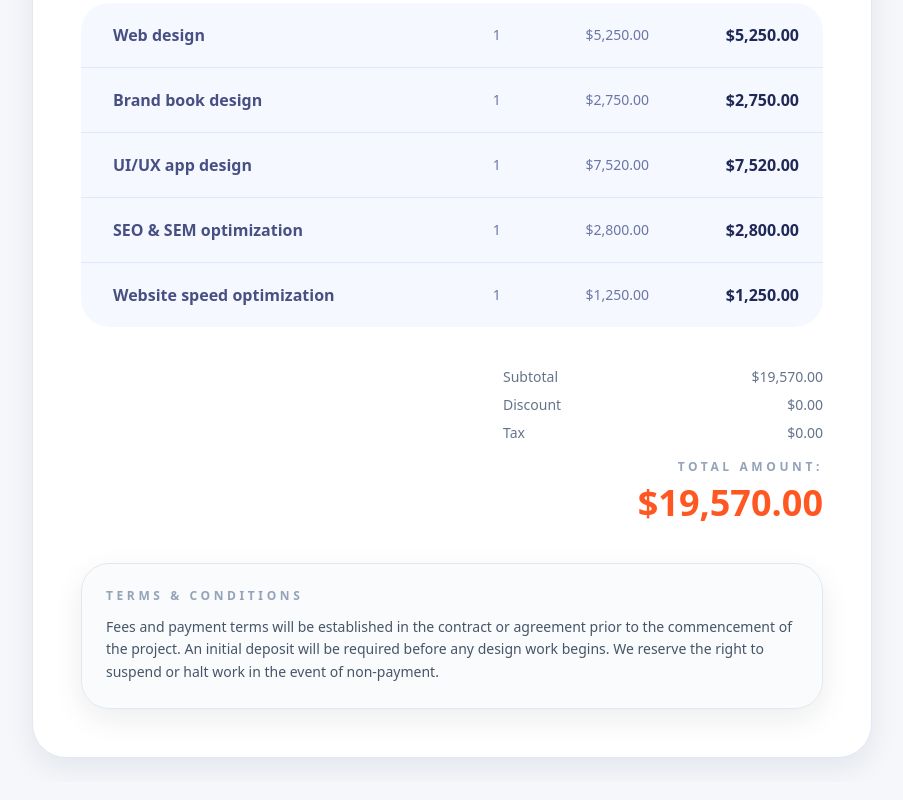
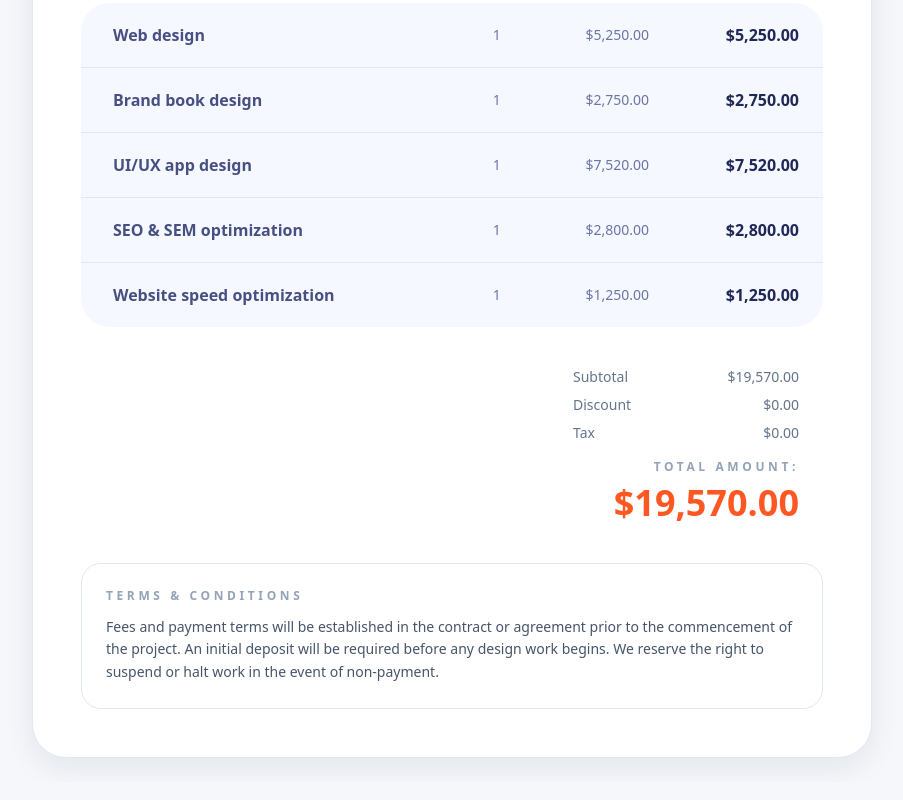
Before and after one commit to msaadmukhtar70/invoicing, a Next.js app: page /preview in a window 1280 px wide. Shown: the part 886-1686 px from the top of the page, without its empty margins (360-1263 px from the left). Built offline with nearby package versions, Linux system fonts and the light colour scheme.

Commit message:
term and condition section

```diff
--- a/components/templates/InvoiceOne.tsx
+++ b/components/templates/InvoiceOne.tsx
@@ -182,7 +182,7 @@ export default function InvoiceOne({ inv }: { inv: Invoice }) {
         </div>
 
         <div className="flex justify-end">
-          <div className="w-full max-w-xs text-right">
+          <div className="w-full max-w-[250px] pr-6 text-right">
             <div className="space-y-2 text-sm text-slate-500">
               <div className="flex justify-between">
                 <span>Subtotal</span>
@@ -203,7 +203,7 @@ export default function InvoiceOne({ inv }: { inv: Invoice }) {
             </div>
           </div>
         </div>
-        <div className="mt-6 rounded-[28px] border border-slate-200 bg-slate-50/80 p-6 text-sm text-slate-600 shadow-soft">
+        <div className="mt-6 rounded-3xl border border-slate-200 bg-white p-6 text-sm text-slate-600">
           <div className="text-xs font-semibold uppercase tracking-[0.3em] text-slate-400">Terms & Conditions</div>
           <p className="mt-3 leading-relaxed">{inv.terms}</p>
         </div>
```
